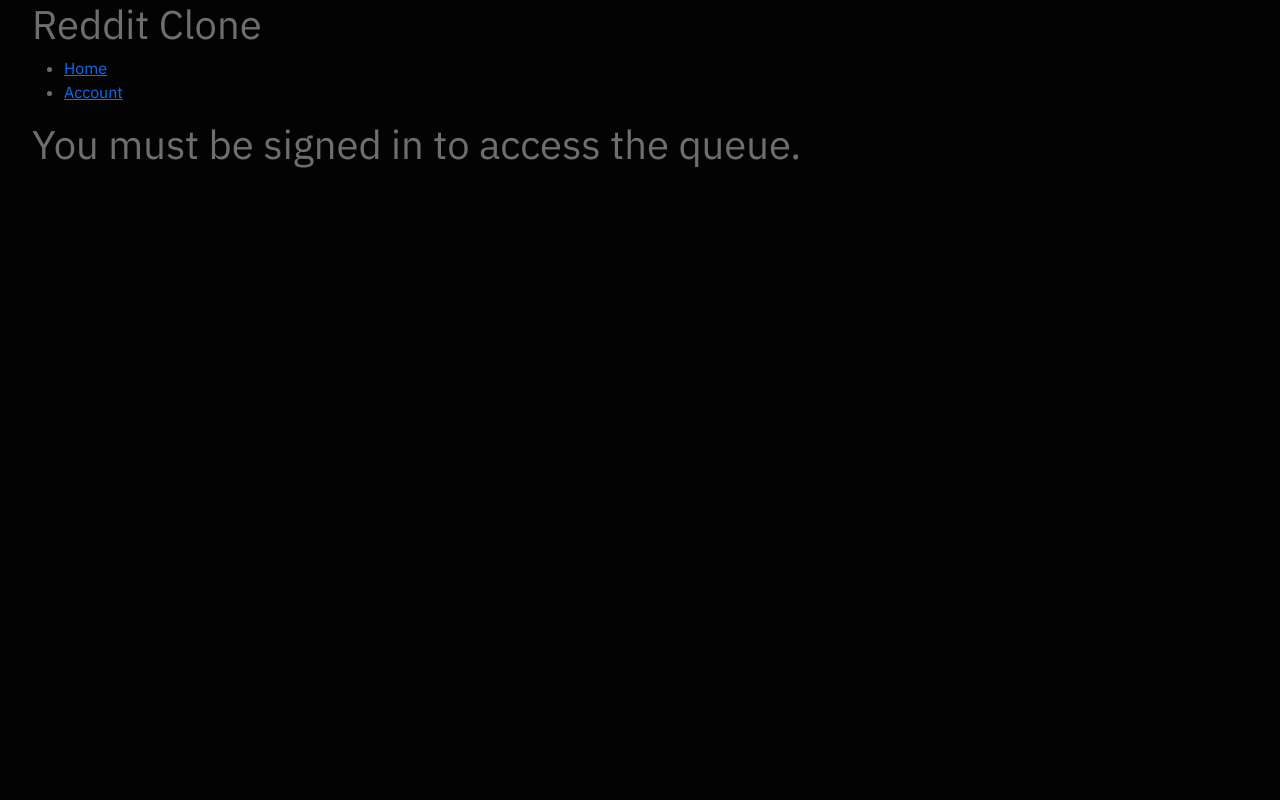
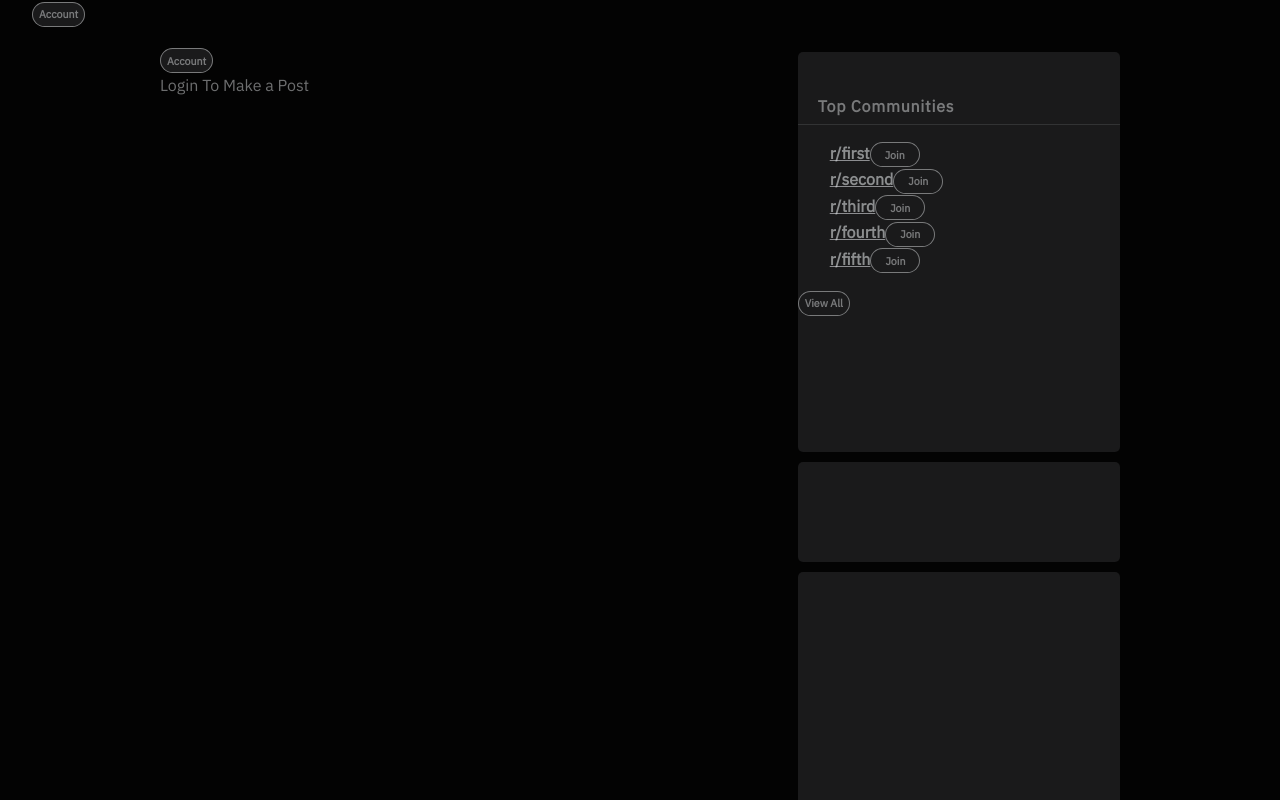
Before and after one commit to a-shevlin/reddit-clone, a React (Create React App) app: page / in a window 1280 px wide. Shown: the top 800 px of the page. Built offline with nearby package versions, Linux system fonts and the light colour scheme; no server answers; the database is empty.

Commit message:
WIP firebase counter to update post to database.
Co-authored-by: Matt Herbert <Matth5050@users.noreply.github.com>

```diff
--- a/src/components/Account.js
+++ b/src/components/Account.js
@@ -56,7 +56,7 @@ function Account() {
     {auth.currentUser ? (
       <div>
         <h1>Sign Out</h1>
-        {signInSuccess || signOutSuccess}
+        {signOutSuccess}
         <br />
         <button onClick={doSignOut}>Sign out</button>
       </div>
@@ -90,6 +90,9 @@ function Account() {
         </form>
       </div>
     )}
+    <Link to="/">
+      <button className="controllerBtn">Back To Home</button>
+    </Link>
     </React.Fragment>
   );
 };
--- a/src/components/ForumController.js
+++ b/src/components/ForumController.js
@@ -4,15 +4,17 @@ import PostList from "./PostList";
 import NewPostForm from "./NewPostForm";
 import PostDetail from "./PostDetail";
 import { connect } from 'react-redux';
+import { Link } from "react-router-dom";
 import  { db, auth } from './../firebase.js'
 import { collection, addDoc, onSnapshot, doc, updateDoc, deleteDoc } from 'firebase/firestore';
 import * as a from '../actions';
 
 function ForumControl() {
   const [formVisibleOnPage, setFormVisibleOnPage] = useState(false);
-  const [mainPostList, setMainPostList] = useState([]);
+  const [mainPostList, setMainPostList] = useState({});
   const [selectedPost, setSelectedPost] = useState(null);
   const [editing, setEditing] = useState(false);
+  const [voteCount, setVoteCount] = useState(1);
 
   useEffect(() => {
     const unSubscribe = onSnapshot(
@@ -29,7 +31,8 @@ function ForumControl() {
             id: doc.id
           });
         });
-        setMainPostList(posts);
+        const postsObj = {...posts};
+        setMainPostList(postsObj);
       },
       (error) => {
 
@@ -37,6 +40,13 @@ function ForumControl() {
     );
     return () => unSubscribe();
   }, []);
+
+  const handleUpVoteClick = (id) => {
+    const post = mainPostList.filter(post => post.id === id)[0];
+    const newCount = post.count + 1;
+    const newMainPostList = {...post, count: newCount}
+    setMainPostList(newMainPostList);
+  }
 
   const handleClick = () => {
     if (selectedPost != null) {
@@ -75,27 +85,68 @@ function ForumControl() {
   }
 
 
-  // const handleUpVotes = (id, count) => {
-  //   const {dispatch} = props;
-  //   const upVoted = count + 1;
-  //   const action = a.increment(id, upVoted);
-  //   dispatch(action);
-  //   console.log(props.mainPostList[id]);
-  // };
-
-  // const handleDownVotes = (id, count) => {
-  //   const {dispatch} = props;
-  //   const upVoted = count - 1;
-  //   //0 if 1-1
-  //   const action = a.increment(id, upVoted);
-  //   dispatch(action);
-  //   console.log(props.mainPostList[id]);
-  // }
-
   if (auth.currentUser == null) {
     return (
       <React.Fragment>
-        <h1>You must be signed in to access the queue.</h1>
+        <div className="forum">
+          <div className="col-left">
+            <Link to="/account">
+              <button className="controllerBtn">Account</button>
+            </Link>
+            <p>Login To Make a Post</p>
+          </div>
+          <div className="col-right">
+            <div className="col-item" id="communities">
+              <h6 className="cHeader">Top Communities</h6>
+              <hr />
+              <ol>
+                <a href="#">
+                  <li className="cListItem">
+                  <div className="cMovement"></div>
+                  <img src="" className="cImg"/>
+                  <span>r/first</span>
+                  <button className="cJoin">Join</button>
+                </li>
+                </a>
+
+                <li className="cListItem">
+                  <div className="cMovement"></div>
+                  <img src="" className="cImg"/>
+                  <a href="#">r/second</a>
+                  <button className="cJoin">Join</button>
+                </li>
+                <li className="cListItem">
+                  <div className="cMovement"></div>
+                  <img src="" className="cImg"/>
+                  <a href="#">r/third</a>
+                  <button className="cJoin">Join</button>
+                </li>
+                <li className="cListItem">
+                  <div className="cMovement"></div>
+                  <img src="" className="cImg"/>
+                  <a href="#">r/fourth</a>
+                  <button className="cJoin">Join</button>
+                </li>
+                <li className="cListItem">
+                  <div className="cMovement"></div>
+                  <img src="" className="cImg"/>
+                  <a href="#">r/fifth</a>
+                  <button className="cJoin">Join</button>
+                </li>
+              </ol>
+              <button className="cViewAll">View All</button>
+            </div>
+            <div className="col-item" id="premium">
+
+            </div>
+            <div className="col-item" id="create">
+
+            </div>
+            <div className="col-item" id="info">
+
+            </div>
+          </div>
+        </div>
       </React.Fragment>
     )
   } else if (auth.currentUser != null) {
@@ -125,7 +176,7 @@ function ForumControl() {
         <PostList
         postList={mainPostList}
         onPostSelection={handleChangingSelectedPost}
-        // onUpVote={handleUpVotes}
+        onUpVote={handleUpVoteClick}
         // onDownVote={handleDownVotes}
         />
       );
@@ -145,7 +196,6 @@ function ForumControl() {
               <ol>
                 <a href="#">
                   <li className="cListItem">
-                  <span>1</span>
                   <div className="cMovement"></div>
                   <img src="" className="cImg"/>
                   <span>r/first</span>
--- a/src/components/Header.js
+++ b/src/components/Header.js
@@ -4,15 +4,9 @@ import { Link } from "react-router-dom";
 function Header(){
   return (
     <React.Fragment>
-      <h1>Reddit Clone</h1>
-      <ul>
-        <li>
-          <Link to="/">Home</Link>
-        </li>
-        <li>
-          <Link to="/account">Account</Link>
-        </li>
-      </ul>
+      <Link to="/account">
+        <button className="controllerBtn">Account</button>
+      </Link>
     </React.Fragment>
   );
 }
--- a/src/components/Post.js
+++ b/src/components/Post.js
@@ -1,15 +1,49 @@
-import React from "react";
+import React, { useState, useEffect }from "react";
 import PropTypes from "prop-types";
 import CommentList from "./CommentList";
+import  { db, auth } from './../firebase.js'
+import  {collection, addDoc, onSnapshot, doc, updateDoc, deleteDoc, FieldValue } from 'firebase/firestore';
 
 function Post(props) {
+
+  const [voteCount, setVoteCount] = useState(1);
+
+  // const handleUpVotes= () =>  {
+  //   if(auth.currentUser != null) {
+  //     const storyRef = collection(db, 'posts');
+  //     storyRef.update({count: props.count += 1});
+  //     console.log(storyRef);
+  //   }
+  // }
+
+  // const handleUpVotes = async (props) => {
+  //   const increment = firebase.firestore.FIeldValue.increment(1);
+  //   const storyRef = db.collection('posts').doc(props.id);
+  //   storyRef.update({count: increment});
+  //   console.log(upVote);
+  // };
+  // const handleUpVotes = () => {
+  //   setVoteCount(voteCount => voteCount + 1);
+  //   console.log("clicked upvote");
+  // }
+
+
+  const handleDownVotes = (post) => {
+    setVoteCount(voteCount => voteCount - 1);
+    console.log("clicked downvote");
+  }
+
   return (
     <React.Fragment>
       <div className="container post" >
       <div className="col-left">
-          <div className="upArrow" onClick={() => props.onUpVote(props.id, props.count)}></div>
-          <div className="count">{props.count}</div>
-          <div className="downArrow" onClick={() => props.onDownVote(props.id, props.count)}></div>
+        <div className="upArrowClip hoverClip" onClick={() => props.onUpVote()}>
+          <div className="upArrow arrow"></div>
+        </div>
+          <div className="count">{voteCount}</div>
+        <div className="downArrowClip hoverClip" onClick={() => handleDownVotes()}>
+          <div className="downArrow arrow"></div>
+        </div>
         </div>
 
         <div className="col-right" onClick={() => props.whenPostClicked(props.id)}>
--- a/src/components/PostList.js
+++ b/src/components/PostList.js
@@ -3,6 +3,7 @@ import Post from "./Post";
 import PropTypes from "prop-types";
 
 function PostList(props) {
+  console.log(props.postList);
   return (
     <React.Fragment>
       <div>
--- a/src/index.css
+++ b/src/index.css
@@ -219,14 +219,32 @@ ol
   background-color: #131313;
 }
 
-.post .upArrow {
-  height: 30px;
-  width: 30px;
-  background-color: rgb(60, 255, 0);
+.post .hoverClip:hover {
+  cursor: pointer;
+}
+
+.post .count {
+  margin-top: 3px;
+  text-align: center;
+}
+
+.post .arrow {
+  height: 25px;
+  width: 25px;
+  margin: auto;
+  margin-top: 5px;
+  clip-path: polygon(50% 0, 100% 51%, 71% 52%, 71% 100%, 29% 100%, 29% 52%, 0 52%, 50% 0, 50% 5%, 8% 48%, 32% 49%, 32% 97%, 68% 97%, 68% 49%, 93% 48%, 50% 5%);
+  background-color: rgba(155, 155, 155, 0.466);
+}
+
+.upArrowClip:hover .upArrow {
+  background-color: rgba(60, 255, 0, 0.466);
 }
 
 .post .downArrow {
-  height: 30px;
-  width: 30px;
+  rotate: 180deg;
+}
+
+.downArrowClip:hover .downArrow {
   background-color: rgb(255, 0, 0);
 }
```
